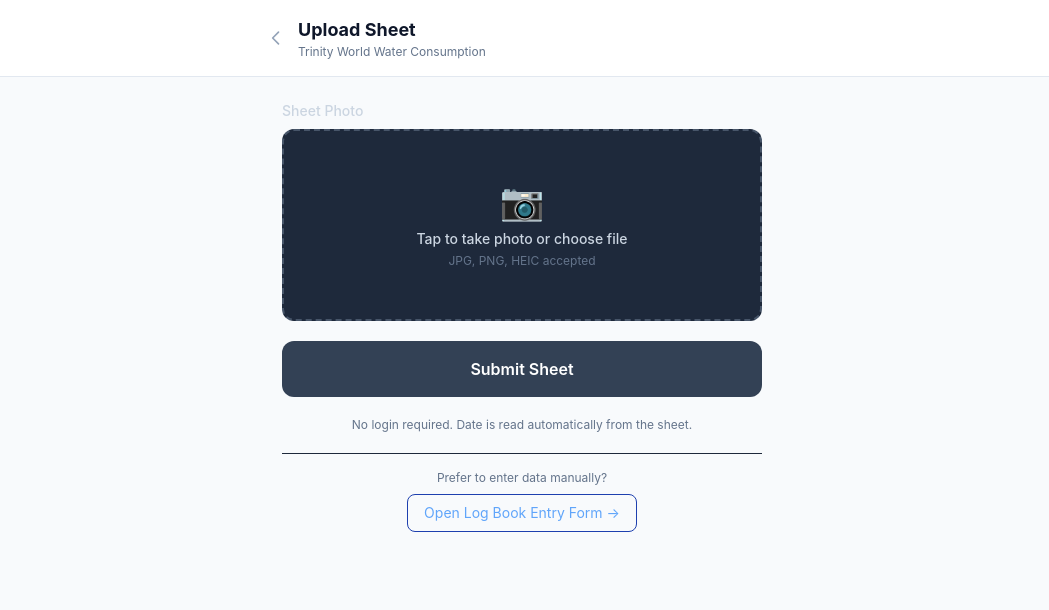
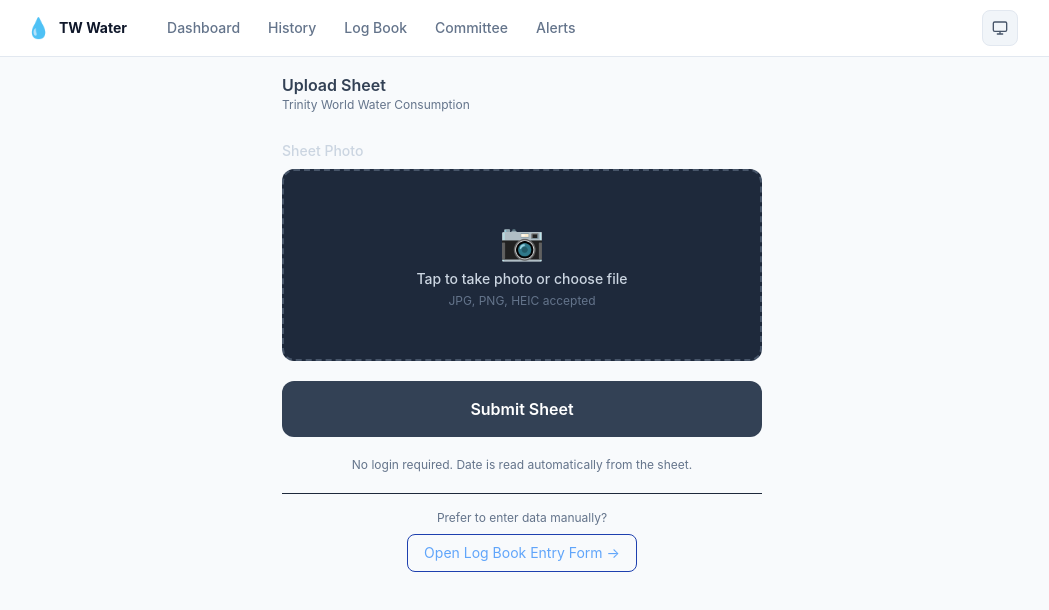
Before and after one commit to jacmani/tw-water-automation, a Next.js app: page /upload in a window 1280 px wide. Shown: the top 610 px of the page, without its empty margins (118-1167 px from the left). Built offline with nearby package versions, Linux system fonts and the light colour scheme.

Commit message:
refactor: replace inline header with shared Navbar on upload page

```diff
--- a/src/app/upload/page.tsx
+++ b/src/app/upload/page.tsx
@@ -2,6 +2,7 @@
 
 import { useState, useRef, useEffect, ChangeEvent, FormEvent } from 'react';
 import Link from 'next/link';
+import Navbar from '@/components/Navbar';
 import Image from 'next/image';
 import imageCompression from 'browser-image-compression';
 import type { ExtractionResult } from '@/types';
@@ -731,19 +732,11 @@ export default function UploadPage() {
 
   return (
     <main className="min-h-screen bg-slate-50 dark:bg-slate-950 text-slate-900 dark:text-white flex flex-col">
-      <header className="bg-white dark:bg-slate-900 border-b border-slate-200 dark:border-slate-800 px-4 py-4">
-        <div className="max-w-lg mx-auto flex items-center gap-3">
-          <Link href="/" className="text-slate-400 hover:text-white transition-colors">
-            <svg className="w-5 h-5" fill="none" viewBox="0 0 24 24" stroke="currentColor">
-              <path strokeLinecap="round" strokeLinejoin="round" strokeWidth={2} d="M15 19l-7-7 7-7" />
-            </svg>
-          </Link>
-          <div>
-            <h1 className="text-lg font-bold text-slate-900 dark:text-white">Upload Sheet</h1>
-            <p className="text-slate-500 dark:text-slate-400 text-xs">Trinity World Water Consumption</p>
-          </div>
-        </div>
-      </header>
+      <Navbar />
+      <div className="max-w-lg mx-auto w-full px-4 pt-4 pb-1">
+        <h1 className="text-base font-semibold text-slate-700 dark:text-slate-300">Upload Sheet</h1>
+        <p className="text-slate-500 dark:text-slate-400 text-xs">Trinity World Water Consumption</p>
+      </div>
 
       <div className="flex-1 max-w-lg mx-auto w-full px-4 py-6">
 
```
